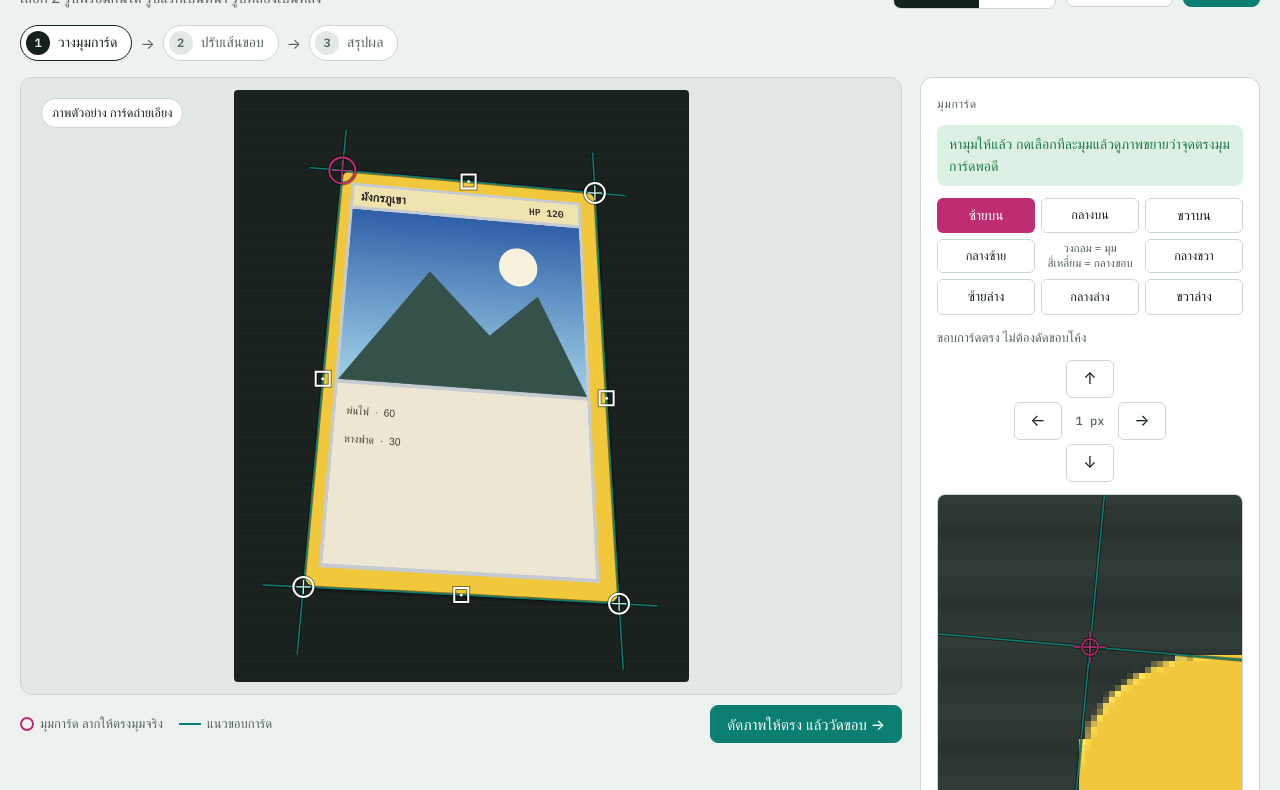
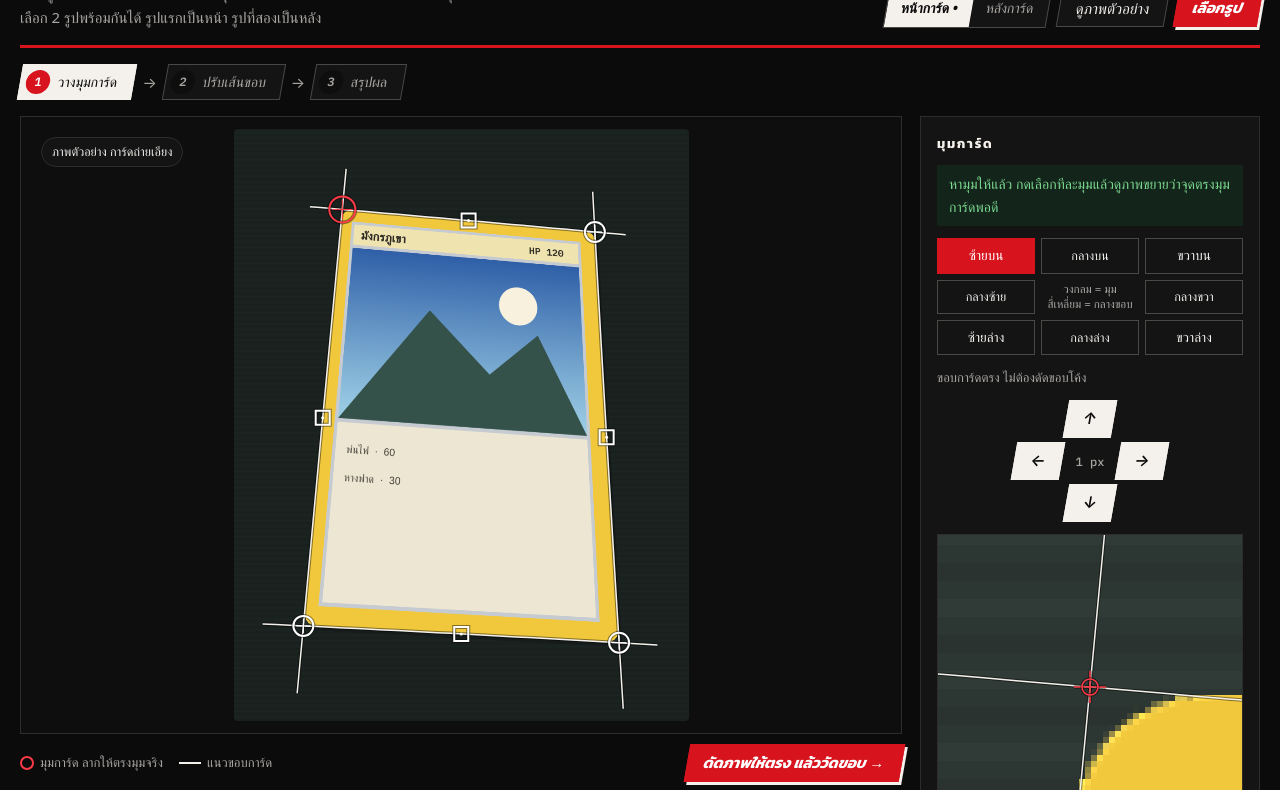
Before and after one commit to peerawitto56-tech/wadkanpa, a plain HTML site: page index.html in a window 1280 px wide. Shown: the part 123-913 px from the top of the page. Drawn offline with Linux system fonts and the light colour scheme; a web font is replaced by a local one.

Commit message:
Update index.html

```diff
--- a/index.html
+++ b/index.html
@@ -8,7 +8,7 @@
 <meta name="theme-color" content="#0B0B0C">
 <meta name="apple-mobile-web-app-capable" content="yes">
 <meta name="mobile-web-app-capable" content="yes">
-<meta name="apple-mobile-web-app-status-bar-style" content="black-translucent">
+<meta name="apple-mobile-web-app-status-bar-style" content="black">
 <meta name="apple-mobile-web-app-title" content="TRC TCG">
 <link rel="preconnect" href="https://fonts.googleapis.com">
 <link rel="preconnect" href="https://fonts.gstatic.com" crossorigin>
@@ -16,23 +16,15 @@
 <style>
 /* Layout: grading bench. Two-step flow (corners, then borders). Photo stage left, instrument panel right; stacks on phones. */
 :root{
-  --bg:#EDF1EF; --surface:#FFFFFF; --sunk:#E2E8E5; --ink:#15211D; --muted:#56665F; --rule:#CCD7D2;
-  --outer:#0A7F72; --inner:#BE2D72; --on-accent:#FFFFFF;
-  --good:#1F7A45; --good-bg:#DDF0E4; --warn:#9A600B; --warn-bg:#F6E8CF; --bad:#AE3A24; --bad-bg:#F5DDD7;
-  --f-display:"Chakra Petch","IBM Plex Sans Thai",system-ui,sans-serif;
+  --bg:#0B0B0C; --surface:#141415; --sunk:#0E0E0F; --ink:#F4F1EC; --muted:#A9A6A1; --rule:#2E2D2B;
+  --outer:#F4F1EC; --inner:#FF3B47; --on-accent:#0B0B0C; --red:#D7141E; --redT:#FF4A4F;
+  --good:#7BD88F; --good-bg:#13241A; --warn:#F2C14E; --warn-bg:#2A2110; --bad:#FF4A4F; --bad-bg:#2B1214;
+  --f-display:"Kanit","IBM Plex Sans Thai",system-ui,sans-serif;
+  --f-tag:"Anton","Kanit",system-ui,sans-serif;
   --f-body:"IBM Plex Sans Thai",system-ui,-apple-system,"Segoe UI",sans-serif;
   --f-mono:"IBM Plex Mono",ui-monospace,"SFMono-Regular",Menlo,monospace;
+  color-scheme:dark;
 }
-@media (prefers-color-scheme: dark){:root:not([data-theme="light"]){
-  --bg:#0E1412; --surface:#161F1C; --sunk:#0A0F0D; --ink:#E4ECE9; --muted:#93A49E; --rule:#2A3733;
-  --outer:#3CC4B2; --inner:#F06AA6; --on-accent:#0E1412;
-  --good:#6FD39A; --good-bg:#16301F; --warn:#E8B45A; --warn-bg:#332611; --bad:#F08A72; --bad-bg:#3A1C15;
-  color-scheme:dark;}}
-:root[data-theme="dark"]{
-  --bg:#0E1412; --surface:#161F1C; --sunk:#0A0F0D; --ink:#E4ECE9; --muted:#93A49E; --rule:#2A3733;
-  --outer:#3CC4B2; --inner:#F06AA6; --on-accent:#0E1412;
-  --good:#6FD39A; --good-bg:#16301F; --warn:#E8B45A; --warn-bg:#332611; --bad:#F08A72; --bad-bg:#3A1C15;
-  color-scheme:dark;}
 *{box-sizing:border-box}
 [hidden]{display:none!important}
 body{margin:0;background:var(--bg);color:var(--ink);font-family:var(--f-body);font-size:15px;line-height:1.6;
@@ -150,6 +142,34 @@ input[type=text]:focus-visible,textarea:focus-visible{outline:2px solid var(--in
 .tpls .chip[aria-pressed="true"]{background:var(--ink);color:var(--bg);border-color:transparent}
 .okmsg{color:var(--good)}
 .visually-hidden{position:absolute;width:1px;height:1px;overflow:hidden;clip:rect(0 0 0 0);white-space:nowrap}
+
+/* Black-and-red skin: slanted slabs, white rules, red for action and the inner frame line. */
+header{border-bottom:3px solid var(--red);padding-bottom:16px}
+.eyebrow{font-family:var(--f-tag);font-weight:400;color:var(--redT);letter-spacing:.3em;font-size:14px}
+h1{font-family:var(--f-display);font-style:italic;font-weight:800;font-size:clamp(32px,4.4vw,48px);letter-spacing:.01em;text-shadow:4px 4px 0 var(--red)}
+.label{font-family:var(--f-tag);font-weight:400;letter-spacing:.14em;font-size:13px;color:var(--ink);text-transform:uppercase}
+.btn,.seg,.step,.ztools .btn{border-radius:0;transform:skewX(-10deg)}
+.btn{background:var(--surface);border-color:#4A4845}
+.btn:hover{border-color:var(--ink)}
+.btn.primary{background:var(--red);border-color:var(--red);color:#FFFFFF;box-shadow:3px 3px 0 var(--ink);font-family:var(--f-display);font-style:italic;font-weight:700}
+.btn.primary:hover{border-color:var(--red);filter:brightness(1.08)}
+.seg{border-color:#4A4845}
+.seg button[aria-pressed="true"]{background:var(--ink);color:var(--bg);font-weight:600}
+.step{border-color:#4A4845;padding-right:16px}
+.step[aria-current="step"]{background:var(--ink);color:var(--bg);border-color:var(--ink)}
+.step[aria-current="step"] .n,.step.done .n{background:var(--red);color:#FFFFFF}
+.card,.stage,.loupe,.report,.sides li,select,input[type=text],textarea{border-radius:0}
+.chip{border-radius:0;border-color:#4A4845}
+.chip.o[aria-pressed="true"]{background:var(--ink);color:var(--bg)}
+.chip.i[aria-pressed="true"],.chip.c[aria-pressed="true"]{background:var(--red);color:#FFFFFF}
+.dpad button{border-radius:0;background:var(--ink);color:var(--bg);border-color:var(--ink);font-weight:600;transform:skewX(-10deg)}
+.dpad button:disabled{background:transparent;color:var(--muted);border-color:#4A4845}
+.ro .v{font-family:var(--f-tag);font-weight:400;font-size:34px;letter-spacing:.02em}
+.status,.verdict{border-radius:0}
+.verdict strong{font-family:var(--f-display);font-style:italic;font-weight:700}
+.sides li.on{border-color:var(--red)}
+.live canvas{border-radius:0}
+.btn:focus-visible,.chip:focus-visible,canvas:focus-visible,.seg button:focus-visible,.step:focus-visible,select:focus-visible,.dpad button:focus-visible{outline-color:var(--redT)}
 </style>
 </head>
 <body>
@@ -1002,7 +1022,7 @@ input[type=text]:focus-visible,textarea:focus-visible{outline:2px solid var(--in
       const cv = $('lv' + i), sz = Math.max(60, Math.round(cv.clientWidth || 120));
       if (cv.width !== sz*d){ cv.width = sz*d; cv.height = sz*d; }
       const g = cv.getContext('2d'); g.setTransform(d, 0, 0, d, 0, 0); g.clearRect(0, 0, sz, sz);
-      drawCornerTile(g, { lines:L, img:flat }, c, 0, 0, sz, S.sel);
+      drawCornerTile(g, { lines:L, img:flat }, c, 0, 0, sz, S.sel, { band:'rgba(244,241,236,0.30)', outer:'#F4F1EC', inner:'#FF3B47', frame:'#F4F1EC' });
       $('lc' + i).textContent = `${SIDE_TH[a]} ${g4[a].toFixed(2)}\n${SIDE_TH[b]} ${g4[b].toFixed(2)}`;
     });
   }
```
